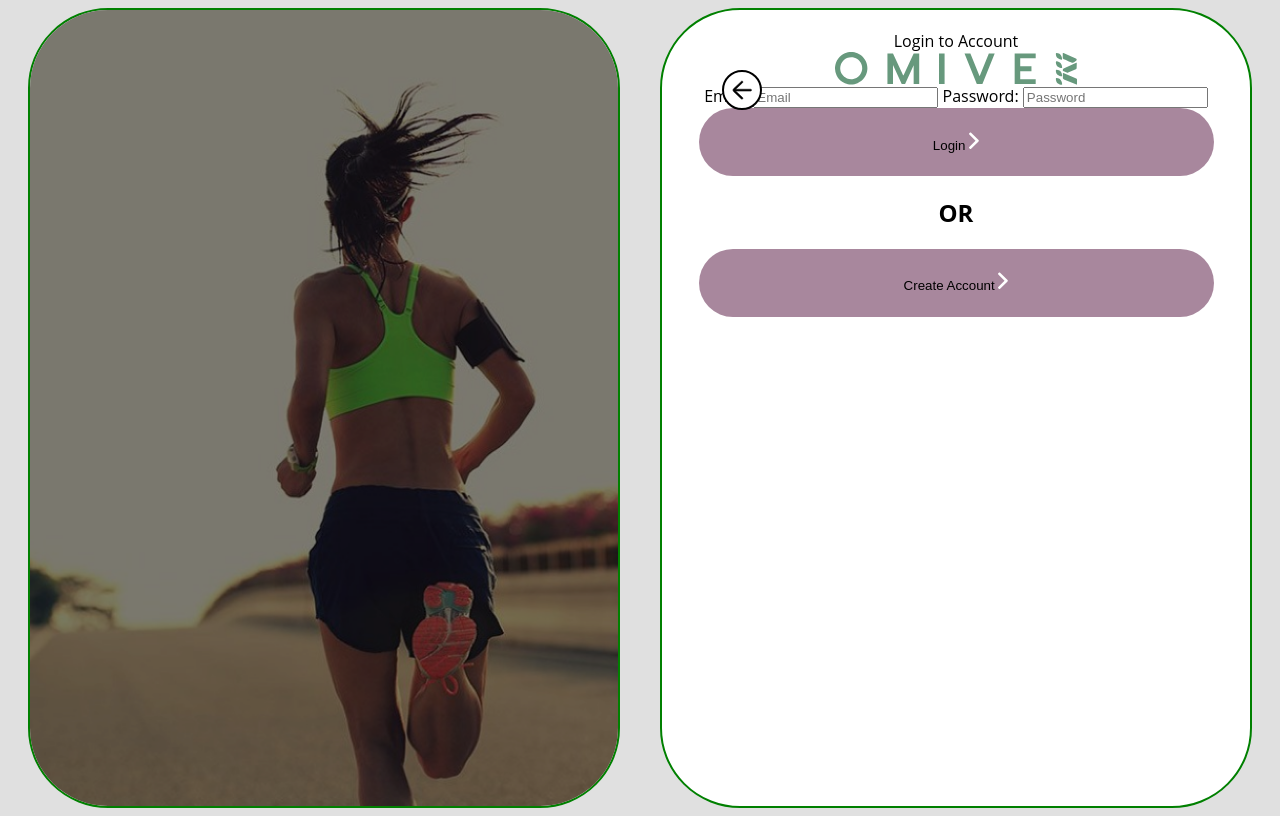
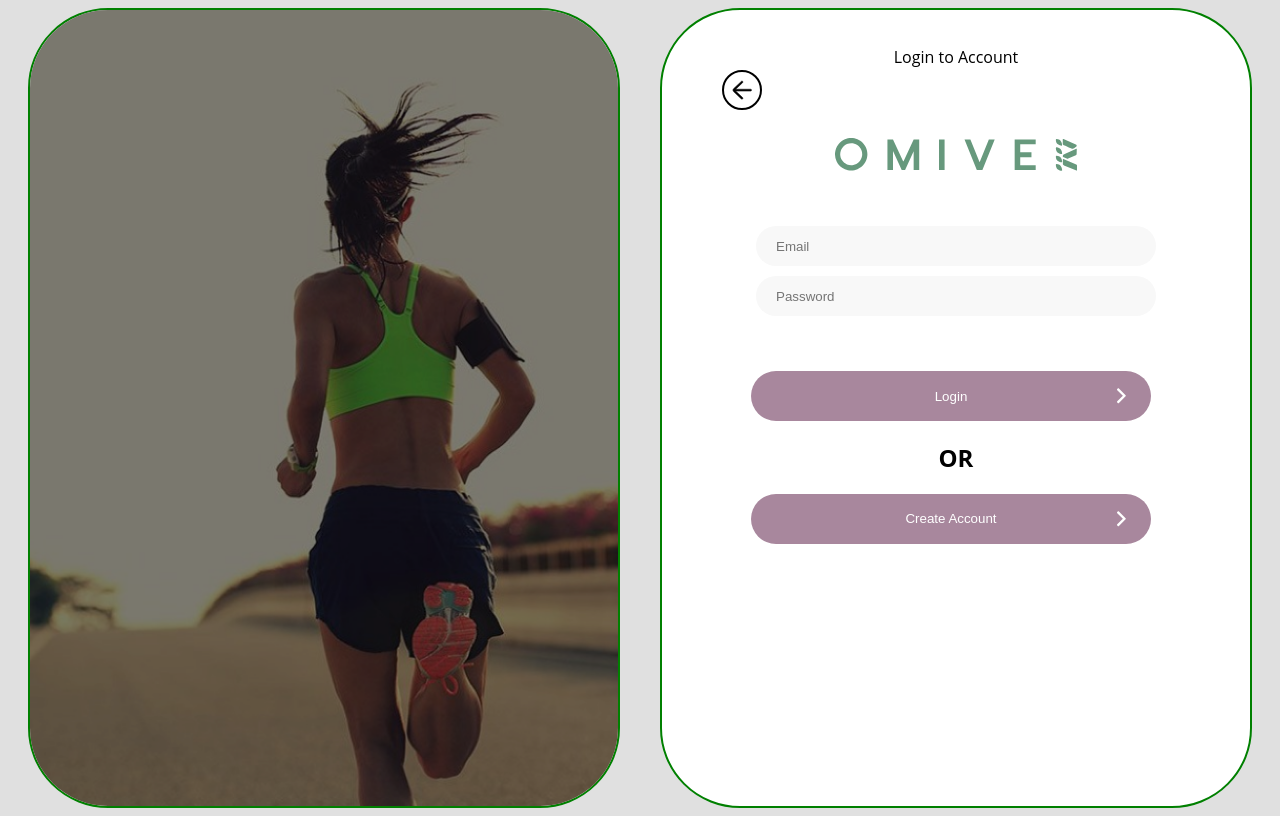
Before and after one commit to terryluan12/Omiver-Website, a Django app: page /login in a window 1280 px wide. Run offline with Django 5.2, Linux system fonts and the light colour scheme.

Commit message:
Fixed styling with login + profile_detail

```diff
--- a/core/static/core/login/style.css
+++ b/core/static/core/login/style.css
@@ -44,17 +44,32 @@ body {
   text-align: center;
 }
 
-#welcome-right-half p {
-  margin: 0px 150px;
-}
 
 .submit-button {
-  width: 515;
-  height: 68px;
+  width: 400px;
+  height: 50px;
 
   background-color: #a8879d;
   border-radius: 60px;
   border-style: none;
+
+  color: white;
+
+  padding: 0px 25px;
+
+}
+
+.submit-button {
+  position: relative;
+  display: flex;
+  justify-content: center; /* Centers the text */
+  align-items: center;
+}
+
+.submit-button img {
+  position: absolute;
+  right: 25px; /* 25px from the right */
+  height: 16px; /* adjust size if needed */
 }
 
 #back-button {
@@ -70,3 +85,37 @@ body {
   border: 2px #000000 solid;
   border-radius: 40px;
 }
+
+.inputs {
+  display: flex;
+  flex-direction: column;
+  align-items: center;
+
+  margin-bottom: 50px;
+}
+
+.section-title {
+  margin-bottom: 70px;
+}
+
+.logo {
+  margin-bottom: 50px;
+}
+
+form {
+  display: flex;
+  flex-direction: column;
+}
+
+form input {
+  border-radius: 20px;
+  border: none;
+
+  height: 40px;
+  margin: 5px;
+  width: 400px;
+  background-color: #f8f8f8;
+  color: black;
+
+  padding-left: 20px;
+}
--- a/core/templates/core/login.html
+++ b/core/templates/core/login.html
@@ -5,55 +5,32 @@
   </head>
   <body>
     <div id="welcome-left-half">
-      <img
-        class="athlete-pic"
-        src="{% static 'core/login/athlete.png' %}"
-        alt="An athlete running into the sunset"
-      />
+      <img class="athlete-pic" src="{% static 'core/login/athlete.png' %}" alt="An athlete running into the sunset" />
     </div>
     <div id="welcome-right-half">
-      <button id="back-button" onclick="prevSlide()">
-        <img src="{% static 'back_arrow.svg' %}" />
-      </button>
+      <button id="back-button" onclick="prevSlide()"><img src="{% static 'back_arrow.svg' %}" /></button>
 
-      <p>Login to Account</p>
+      <p class="section-title">Login to Account</p>
 
-      <img src="{% static 'green_logo.svg' %}" alt="Omiver Logo" />
+      <img class="logo" src="{% static 'green_logo.svg' %}" alt="Omiver Logo" />
 
       {% if messages %}
-      <ul>
-        {% for message in messages %}
-        <li>{{ message }}</li>
-        {% endfor %}
-      </ul>
+        <ul>
+          {% for message in messages %}
+            <li>{{ message }}</li>
+          {% endfor %}
+        </ul>
       {% endif %}
 
       <form method="POST">
         {% csrf_token %}
-        <label for="username">Email:</label>
-        <input
-          type="text"
-          name="username"
-          id="username"
-          placeholder="Email"
-          required
-        />
-        <label for="password">Password:</label>
-        <input
-          type="password"
-          name="password"
-          id="password"
-          placeholder="Password"
-          required
-        />
-
-        <button class="submit-button" type="submit">
-          Login <img src="{% static 'next_arrow.svg' %}" />
-        </button>
+        <span class="inputs">
+          <input type="text" name="username" id="username" placeholder="Email" required />
+          <input type="password" name="password" id="password" placeholder="Password" required />
+        </span>
+        <button class="submit-button" type="submit">Login <img src="{% static 'next_arrow.svg' %}" /></button>
         <h2>OR</h2>
-        <button class="submit-button">
-          Create Account <img src="{% static 'next_arrow.svg' %}" />
-        </button>
+        <button class="submit-button">Create Account <img src="{% static 'next_arrow.svg' %}" /></button>
       </form>
     </div>
   </body>
```
Also changed, not shown: demo/static/demo/profile_detail/style.css (+30 -0 lines).
